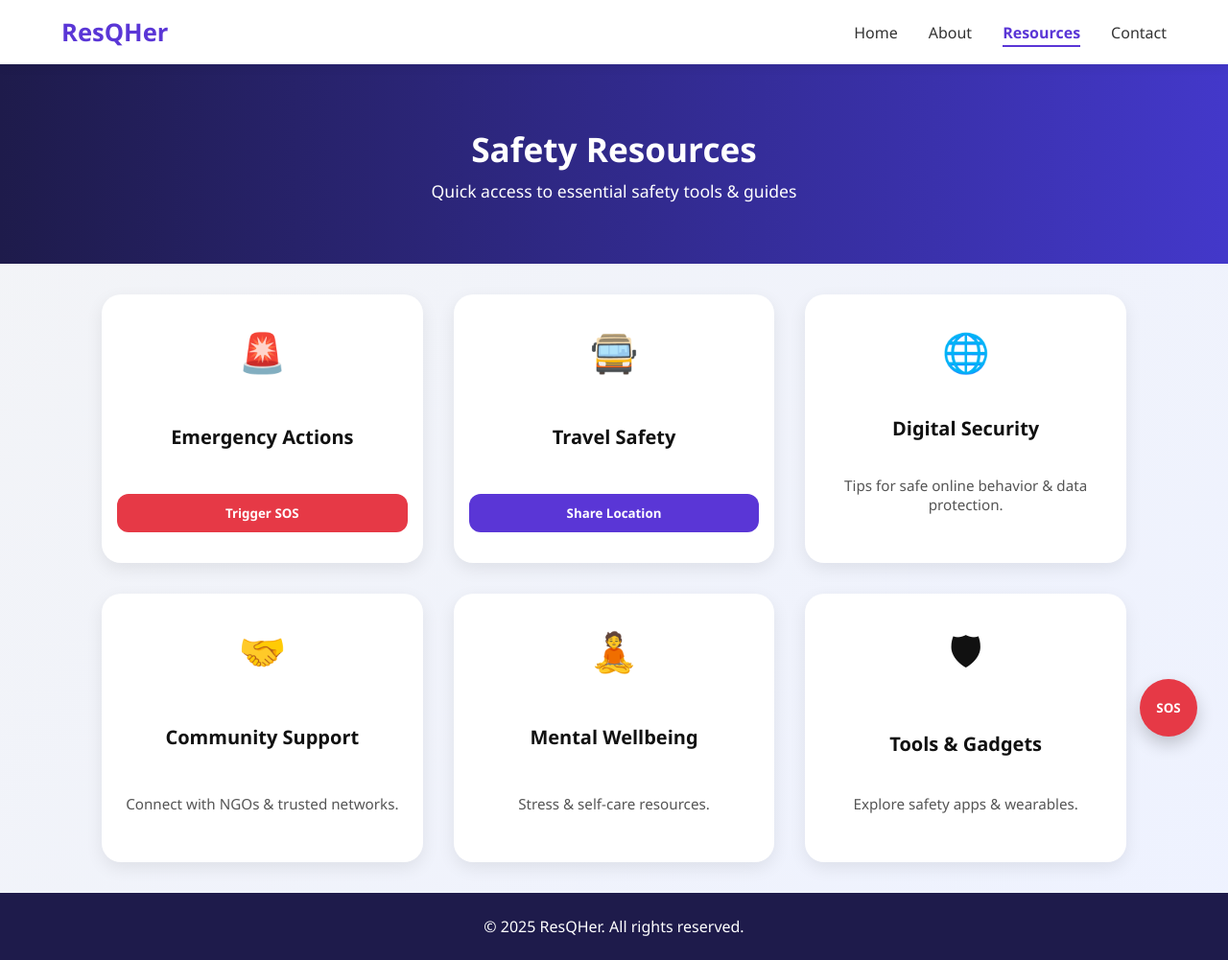
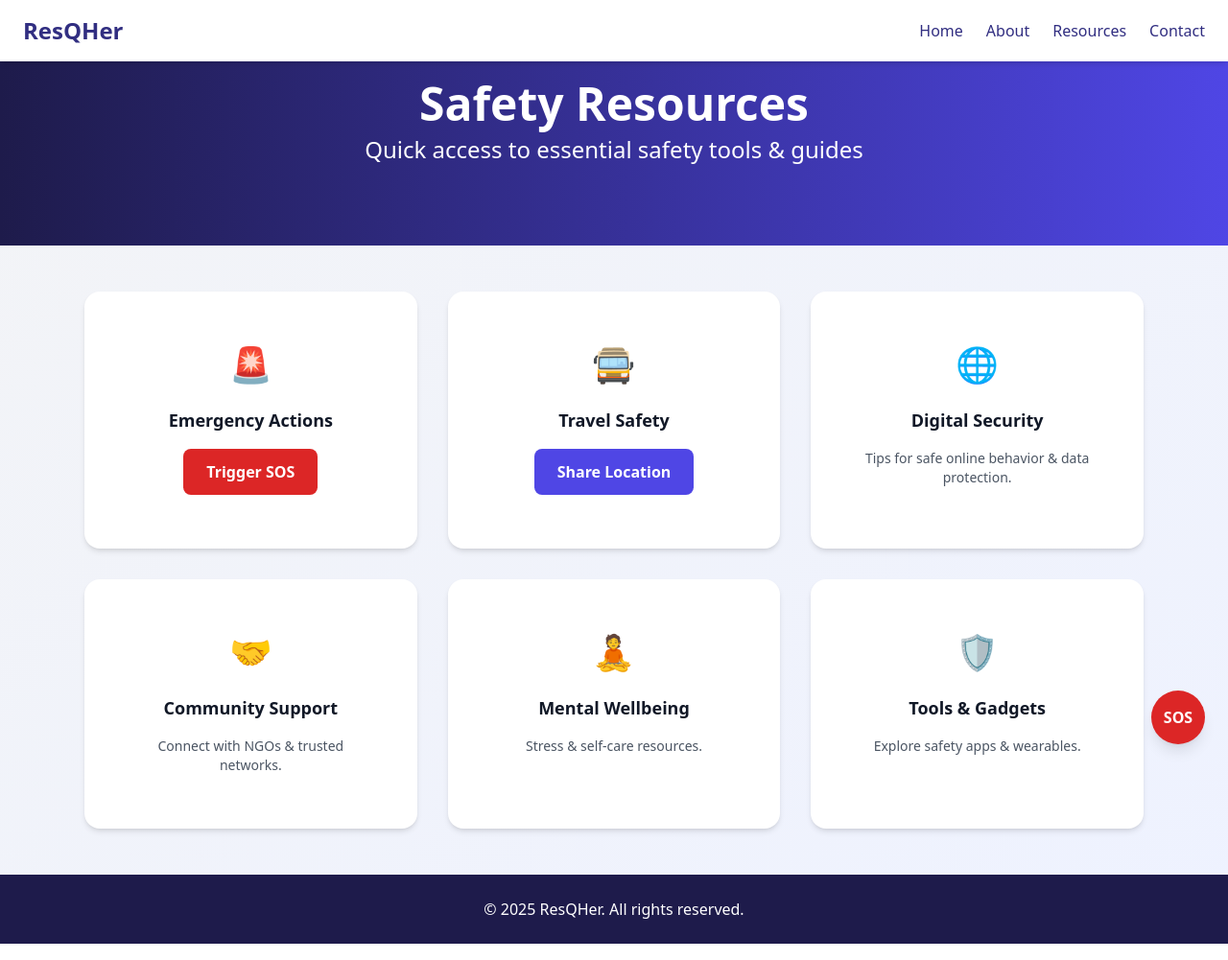
Before and after one commit to Akhilpkl/women-safety, a Flask app: page /resource in a window 1280 px wide. Shown: the whole page at 96% size. Run offline with Flask 3, Linux system fonts and the light colour scheme; some libraries are stand-ins or nearby versions.

Commit message:
resource edited

```diff
--- /dev/null
+++ b/templates/navbar.html
@@ -0,0 +1,14 @@
+<header class="fixed w-full bg-white text-indigo-900 shadow-md z-50">
+  <nav class="container mx-auto flex justify-between items-center py-4 px-6">
+    <!-- Logo -->
+    <h1 class="text-2xl font-bold">ResQHer</h1>
+
+    <!-- Navbar Links -->
+    <ul class="flex space-x-6 font-medium">
+      <li><a href="home.html" class="hover:text-indigo-600">Home</a></li>
+      <li><a href="home.html#about" class="hover:text-indigo-600">About</a></li>
+      <li><a href="resource.html" class="hover:text-indigo-600">Resources</a></li>
+      <li><a href="home.html#contact" class="hover:text-indigo-600">Contact</a></li>
+    </ul>
+  </nav>
+</header>
--- a/templates/resource.html
+++ b/templates/resource.html
@@ -4,252 +4,80 @@
   <meta charset="UTF-8" />
   <meta name="viewport" content="width=device-width, initial-scale=1.0" />
   <title>Safety Resources - ResQHer</title>
-  <style>
-    /* Reset */
-    * {
-      margin: 0;
-      padding: 0;
-      box-sizing: border-box;
-      font-family: "Segoe UI", Tahoma, Geneva, Verdana, sans-serif;
-    }
+  <script src="https://cdn.tailwindcss.com"></script>
+</head>
+<body class="bg-gradient-to-br from-gray-100 to-indigo-50 text-gray-900">
 
-    body {
-      background: linear-gradient(135deg, #f3f4f6 0%, #eef2ff 100%);
-      color: #111;
-    }
-
-    /* Navbar */
-    header {
-      background: #fff;
-      padding: 1rem 4rem;
-      display: flex;
-      justify-content: space-between;
-      align-items: center;
-      box-shadow: 0 4px 10px rgba(0,0,0,0.05);
-      position: sticky;
-      top: 0;
-      z-index: 1000;
-    }
-
-    header h1 {
-      color: #5a36d6;
-      font-size: 1.6rem;
-      font-weight: bold;
-    }
-
-    nav ul {
-      display: flex;
-      list-style: none;
-      gap: 2rem;
-    }
-
-    nav a {
-      text-decoration: none;
-      color: #333;
-      font-weight: 500;
-      transition: color 0.3s ease, border-bottom 0.3s ease;
-      padding-bottom: 2px;
-    }
-
-    nav a:hover {
-      color: #5a36d6;
-      border-bottom: 2px solid #5a36d6;
-    }
-
-    nav .active {
-      color: #5a36d6;
-      font-weight: 600;
-      border-bottom: 2px solid #5a36d6;
-    }
-
-    /* Safety Resources Header */
-    #resources-header {
-      background: linear-gradient(to right, #1e1b4b, #4338ca);
-      color: white;
-      text-align: center;
-      padding: 4rem 1rem;
-    }
-
-    #resources-header .header-content {
-      max-width: 700px;
-      margin: 0 auto;
-    }
-
-    #resources-header h1 {
-      font-size: 2.2rem;
-      font-weight: bold;
-      margin-bottom: 0.5rem;
-    }
-
-    #resources-header p {
-      font-size: 1.1rem;
-      font-weight: 400;
-    }
-
-    /* Resources Grid */
-    .resources-grid {
-      display: grid;
-      grid-template-columns: repeat(auto-fit, minmax(250px, 1fr));
-      gap: 2rem;
-      margin: 2rem auto;
-      max-width: 1100px;
-      padding: 0 1rem;
-    }
-
-    /* Resource Card */
-    .resource-card {
-      background: #fff;
-      border-radius: 20px;
-      padding: 2rem 1rem;
-      box-shadow: 0 6px 18px rgba(0,0,0,0.08);
-      text-align: center;
-      transition: all 0.3s ease;
-      min-height: 280px;
-      display: flex;
-      flex-direction: column;
-      justify-content: space-between;
-    }
-
-    .resource-card:hover {
-      transform: translateY(-8px) scale(1.03);
-      box-shadow: 0 10px 24px rgba(0,0,0,0.12);
-    }
-
-    .resource-card span {
-      font-size: 2.5rem;
-      margin-bottom: 1rem;
-    }
-
-    .resource-card h3 {
-      margin-bottom: 0.8rem;
-      font-size: 1.25rem;
-      color: #111;
-    }
-
-    .resource-card p {
-      font-size: 0.95rem;
-      color: #555;
-      margin-bottom: 1.2rem;
-    }
-
-    .resource-card button {
-      padding: 0.7rem 1.5rem;
-      border: none;
-      border-radius: 12px;
-      cursor: pointer;
-      font-weight: bold;
-      transition: background 0.3s ease;
-    }
-
-    .sos-btn {
-      background: #e63946;
-      color: #fff;
-    }
-    .sos-btn:hover {
-      background: #c53030;
-    }
-
-    .location-btn {
-      background: #5a36d6;
-      color: #fff;
-    }
-    .location-btn:hover {
-      background: #4329a3;
-    }
-
-    /* Floating SOS */
-    .floating-sos {
-      position: fixed;
-      bottom: 2rem;
-      right: 2rem;
-      background: #e63946;
-      color: #fff;
-      border: none;
-      border-radius: 50%;
-      width: 60px;
-      height: 60px;
-      font-weight: bold;
-      cursor: pointer;
-      box-shadow: 0 8px 18px rgba(0,0,0,0.2);
-      transition: transform 0.3s ease;
-    }
-
-    .floating-sos:hover {
-      transform: scale(1.1);
-    }
-
-    /* Footer */
-    footer {
-      background: #1e1b4b;
-      color: white;
-      text-align: center;
-      padding: 1.5rem;
-      margin-top: 2rem;
-    }
-  </style>
-</head>
-<body>
   <!-- Navbar -->
-  <header>
-    <h1>ResQHer</h1>
-    <nav>
-      <ul>
-        <li><a href="home.html">Home</a></li>
-        <li><a href="about.html">About</a></li>
-        <li><a href="resource.html" class="active">Resources</a></li>
-        <li><a href="contact.html">Contact</a></li>
-      </ul>
-    </nav>
-  </header>
+  <div id="navbar"></div>
 
   <!-- Safety Resources Header -->
-  <section id="resources-header">
-    <div class="header-content">
-      <h1>Safety Resources</h1>
-      <p>Quick access to essential safety tools & guides</p>
+  <section class="bg-gradient-to-r from-indigo-950 to-indigo-600 text-white flex items-center justify-center text-center h-64 px-4">
+    <div class="max-w-2xl">
+      <h1 class="text-5xl font-bold mb-2">Safety Resources</h1>
+      <p class="text-2xl">Quick access to essential safety tools & guides</p>
     </div>
   </section>
 
+
   <!-- Resources Grid -->
-  <section class="resources-grid">
-    <div class="resource-card">
-      <span>🚨</span>
-      <h3>Emergency Actions</h3>
-      <button class="sos-btn">Trigger SOS</button>
+  <section class="grid grid-cols-1 sm:grid-cols-2 lg:grid-cols-3 gap-8 max-w-6xl mx-auto my-12 px-6">
+    <!-- Card -->
+    <div class="bg-white rounded-2xl p-14 shadow-md hover:shadow-xl text-center transition transform hover:-translate-y-1">
+      <span class="text-4xl mb-6 block">🚨</span>
+      <h3 class="text-lg font-semibold mb-4">Emergency Actions</h3>
+      <button class="bg-red-600 hover:bg-red-700 text-white font-bold py-3 px-6 rounded-lg">Trigger SOS</button>
     </div>
-    <div class="resource-card">
-      <span>🚍</span>
-      <h3>Travel Safety</h3>
-      <button class="location-btn">Share Location</button>
+
+    <div class="bg-white rounded-2xl p-14 shadow-md hover:shadow-xl text-center transition transform hover:-translate-y-1">
+      <span class="text-4xl mb-6 block">🚍</span>
+      <h3 class="text-lg font-semibold mb-4">Travel Safety</h3>
+      <button class="bg-indigo-600 hover:bg-indigo-700 text-white font-bold py-3 px-6 rounded-lg">Share Location</button>
     </div>
-    <div class="resource-card">
-      <span>🌐</span>
-      <h3>Digital Security</h3>
-      <p>Tips for safe online behavior & data protection.</p>
+
+    <div class="bg-white rounded-2xl p-14 shadow-md hover:shadow-xl text-center transition transform hover:-translate-y-1">
+      <span class="text-4xl mb-6 block">🌐</span>
+      <h3 class="text-lg font-semibold mb-4">Digital Security</h3>
+      <p class="text-gray-600 text-sm">Tips for safe online behavior & data protection.</p>
     </div>
-    <div class="resource-card">
-      <span>🤝</span>
-      <h3>Community Support</h3>
-      <p>Connect with NGOs & trusted networks.</p>
+
+    <div class="bg-white rounded-2xl p-14 shadow-md hover:shadow-xl text-center transition transform hover:-translate-y-1">
+      <span class="text-4xl mb-6 block">🤝</span>
+      <h3 class="text-lg font-semibold mb-4">Community Support</h3>
+      <p class="text-gray-600 text-sm">Connect with NGOs & trusted networks.</p>
     </div>
-    <div class="resource-card">
-      <span>🧘</span>
-      <h3>Mental Wellbeing</h3>
-      <p>Stress & self-care resources.</p>
+
+    <div class="bg-white rounded-2xl p-14 shadow-md hover:shadow-xl text-center transition transform hover:-translate-y-1">
+      <span class="text-4xl mb-6 block">🧘</span>
+      <h3 class="text-lg font-semibold mb-4">Mental Wellbeing</h3>
+      <p class="text-gray-600 text-sm">Stress & self-care resources.</p>
     </div>
-    <div class="resource-card">
-      <span>🛡</span>
-      <h3>Tools & Gadgets</h3>
-      <p>Explore safety apps & wearables.</p>
+
+    <div class="bg-white rounded-2xl p-14 shadow-md hover:shadow-xl text-center transition transform hover:-translate-y-1">
+      <span class="text-4xl mb-6 block">🛡</span>
+      <h3 class="text-lg font-semibold mb-4">Tools & Gadgets</h3>
+      <p class="text-gray-600 text-sm">Explore safety apps & wearables.</p>
     </div>
   </section>
 
   <!-- Footer -->
-  <footer>
+  <footer class="bg-indigo-950 text-white text-center py-6 mt-10">
     <p>&copy; 2025 ResQHer. All rights reserved.</p>
   </footer>
 
   <!-- Floating SOS Button -->
-  <button class="floating-sos">SOS</button>
+  <button class="fixed bottom-6 right-6 bg-red-600 hover:bg-red-700 text-white font-bold rounded-full w-14 h-14 shadow-lg transition transform hover:scale-110">
+    SOS
+  </button>
+
+  <!-- Load Navbar -->
+  <script>
+    fetch("navbar.html")
+      .then(response => response.text())
+      .then(data => {
+        document.getElementById("navbar").innerHTML = data;
+      })
+      .catch(error => console.error("Error loading navbar:", error));
+  </script>
 </body>
 </html>
```
Also changed, not shown: templates/home.html (+12 -11 lines).
